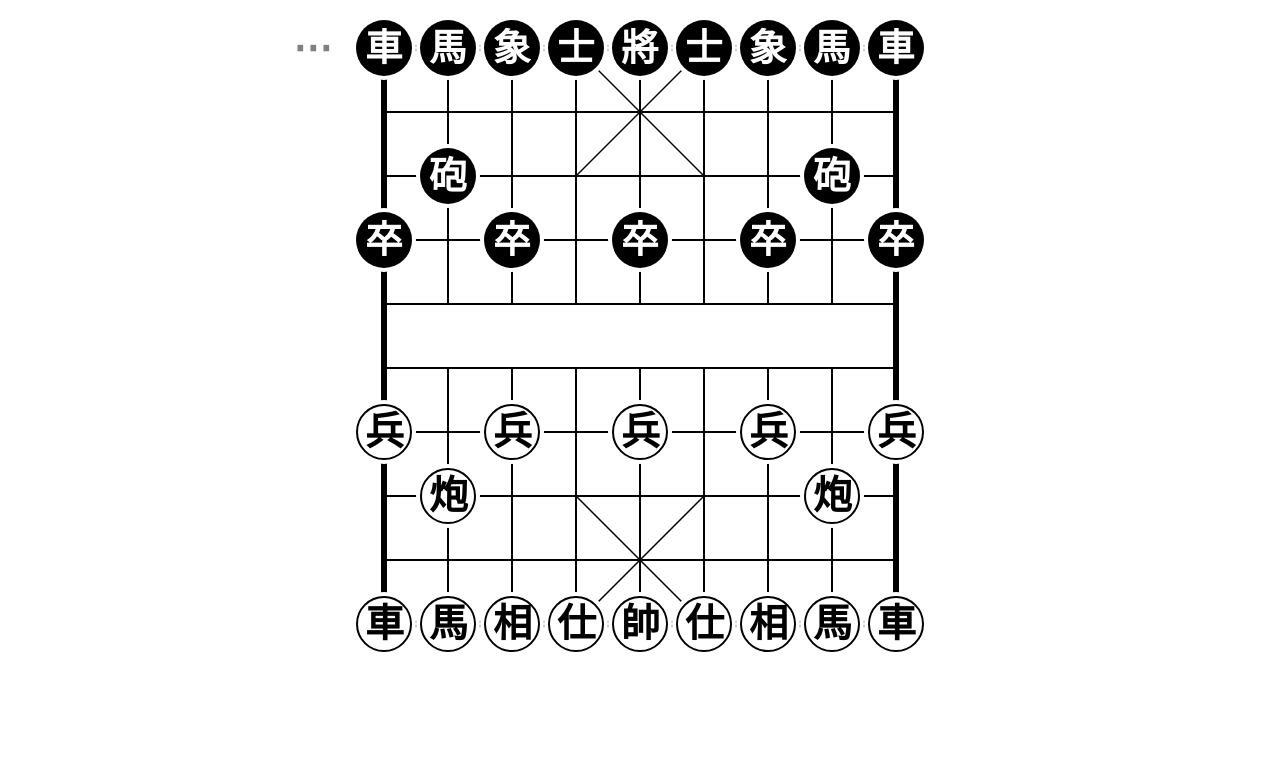
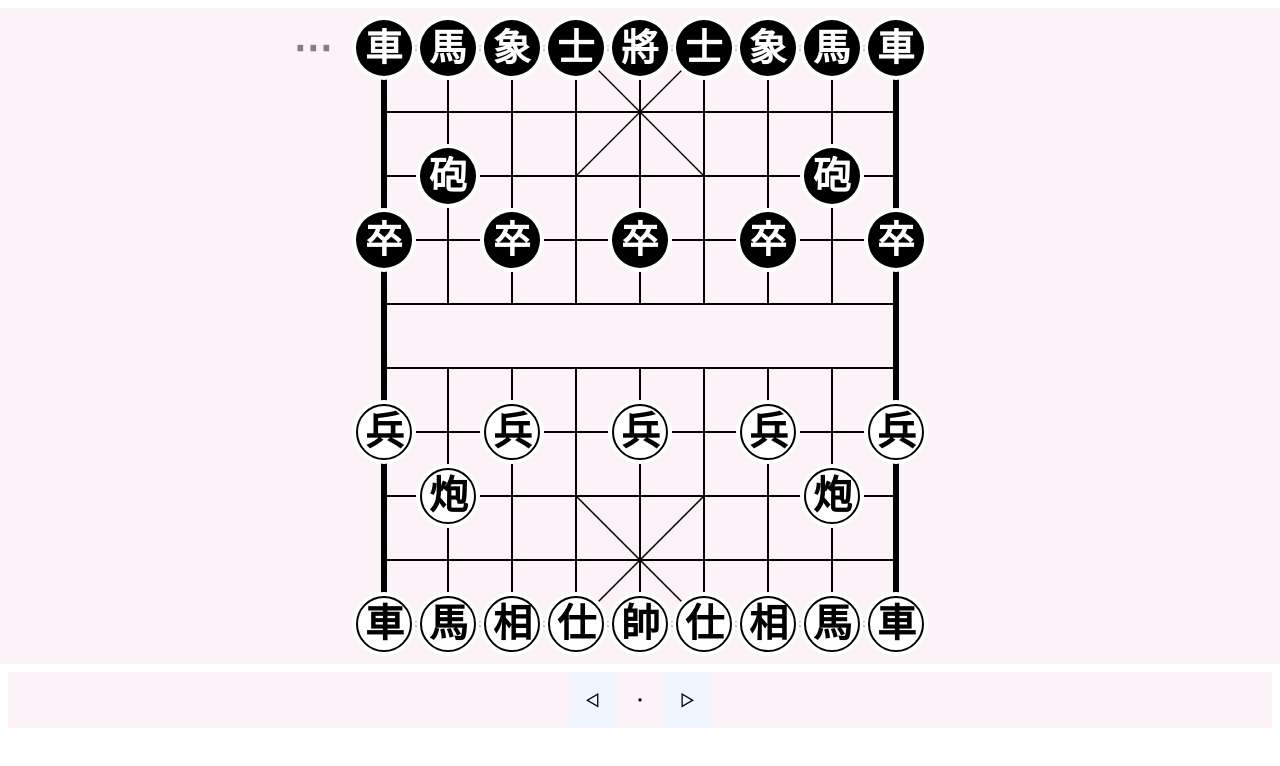
Before and after one commit to horaceho/keipou, a Vue app: page /#/game in a window 1280 px wide. Shown: the top 766 px of the page. Built offline with nearby package versions, Linux system fonts and the light colour scheme.

Commit message:
add moves view

```diff
--- /dev/null
+++ b/src/components/Moves.vue
@@ -0,0 +1,68 @@
+<template>
+  <div class="flex flex-wrap justify-center m-2 bg-pink-50">
+    <div class="p-4 cursor-pointer bg-blue-50" v-on:click.stop="onTappedPrev">
+      ◁
+    </div>
+    <div class="p-4 cursor-pointer">
+      {{ name }}
+    </div>
+    <div class="p-4 cursor-pointer bg-blue-50" v-on:click.stop="onTappedNext">
+      ▷
+    </div>
+  </div>
+</template>
+
+<script>
+export default {
+  props: {
+    moves: Object,
+    index: Number,
+  },
+  emits: [
+    "onTapped"
+  ],
+  computed: {
+    name() {
+      return this.moves.length > 0 ? this.moves[this.at].from + "・" + this.moves[this.at].to : "・";
+    },
+    count() {
+      return this.moves.length;
+    },
+  },
+  methods: {
+    onTapped() {
+      this.$emit("onTapped", {
+        index: this.at,
+      });
+    },
+    onTappedPrev() {
+      console.log("onTappedPrev", this.at, this.moves);
+      if (this.at > 0) {
+        this.at -= 1;
+        this.$emit("onTapped", {
+          index: this.at,
+        });
+      }
+    },
+    onTappedNext() {
+      console.log("onTappedNext", this.at, this.moves);
+      if (this.at + 1 < this.moves.length) {
+        this.at += 1;
+        this.$emit("onTapped", {
+          index: this.at,
+        });
+      }
+    },
+  },
+  data() {
+    return {
+      at: 0,
+    }
+  },
+  mounted() {
+    this.at = this.index;
+  },
+  unmounted() {
+  },
+};
+</script>
--- a/src/views/Board.vue
+++ b/src/views/Board.vue
@@ -1,5 +1,5 @@
 <template>
-  <div class="flex mt-2">
+  <div class="flex mt-2 bg-pink-50">
     <div class="flex-auto m-2" v-on:click="onBoxTapped">
       <div v-if="mode === 'edit'">
         <div class="grid grid-cols-1 place-items-end">
@@ -38,63 +38,23 @@
       </div>
     </div>
   </div>
-  <div v-if="false && mode === 'play'">
-    <Float :icons="playIcons" @onTapped="onFloatTapped" />
-  </div>
-  <div v-if="false && mode === 'edit'">
-    <Float :icons="editIcons" @onTapped="onFloatTapped" />
+  <div class="">
+    <Moves :moves="moves" :index="index" @onTapped="onMoveTapped" />
   </div>
 </template>
 
 <script>
 import Menus from '../components/Menus.vue';
 import Piece from "../components/Piece.vue";
-import Float from '../components/Float.vue'
-
-const Icons = {
-  play: [
-    {
-      name: "✎",
-      code: "edit",
-    },
-    {
-      name: "◁",
-      code: "back",
-    },
-    {
-      name: "▶",
-      code: "next",
-    },
-    {
-      name: "⌂",
-      code: "home",
-    },
-  ],
-  edit: [
-    {
-      name: "✓",
-      code: "play",
-    },
-    {
-      name: "⌂",
-      code: "home",
-    },
-  ],
-};
+import Moves from "../components/Moves.vue";
 
 export default {
   components: {
     Menus,
     Piece,
-    Float,
+    Moves,
   },
   computed: {
-    playIcons() {
-      return Icons['play'];
-    },
-    editIcons() {
-      return Icons['edit'];
-    },
   },
   methods: {
     pushTap(event) {
@@ -155,6 +115,9 @@ export default {
     onBoxTapped() {
       this.toggleMenus();
     },
+    onMoveTapped(event) {
+      console.log("onMoveTapped", event);
+    },
     onHeadBoxTapped(event) {
       if (this.headBox[event.index].code !== "1") {
         if (this.headBox[event.index].tapped) {
@@ -183,22 +146,6 @@ export default {
             code: this.tailBox[event.index].code,
           });
         }
-      }
-    },
-    onFloatTapped(event) {
-      switch (event.icon.code) {
-        case "edit":
-          this.mode = "edit";
-          break;
-        case "play":
-          this.mode = "play";
-          break;
-        case "back":
-          break;
-        case "next":
-          break;
-        case "home":
-          break;
       }
     },
     onMenuItemTapped(event) {
@@ -308,6 +255,7 @@ export default {
       mode: "idle", // play, edit
       turn: "red",
       moves: [],
+      index: 0,
       items: "　",
       taps: [],
     };
```
